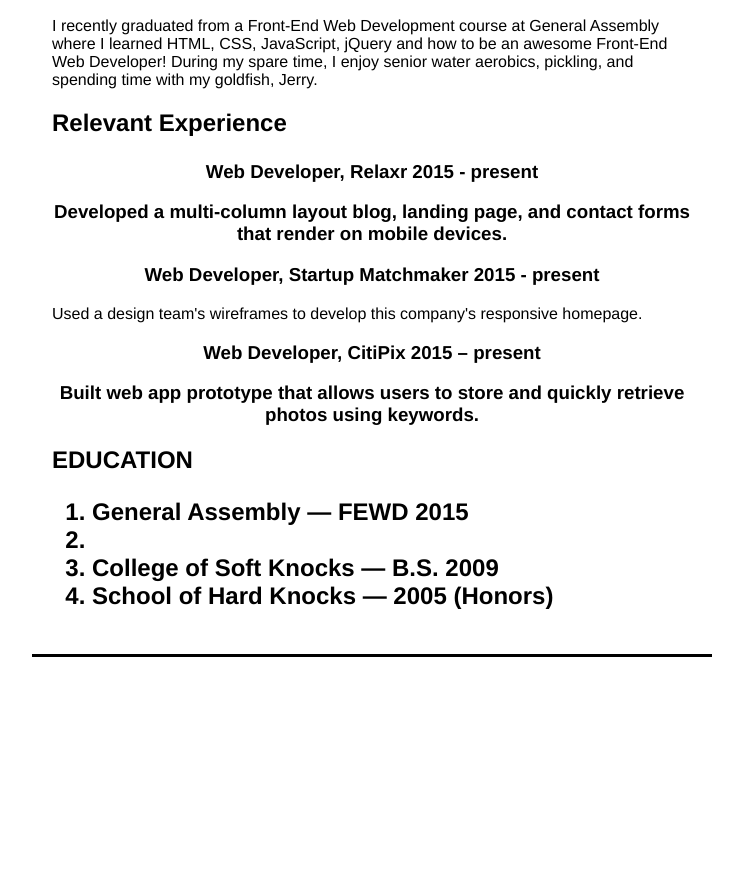
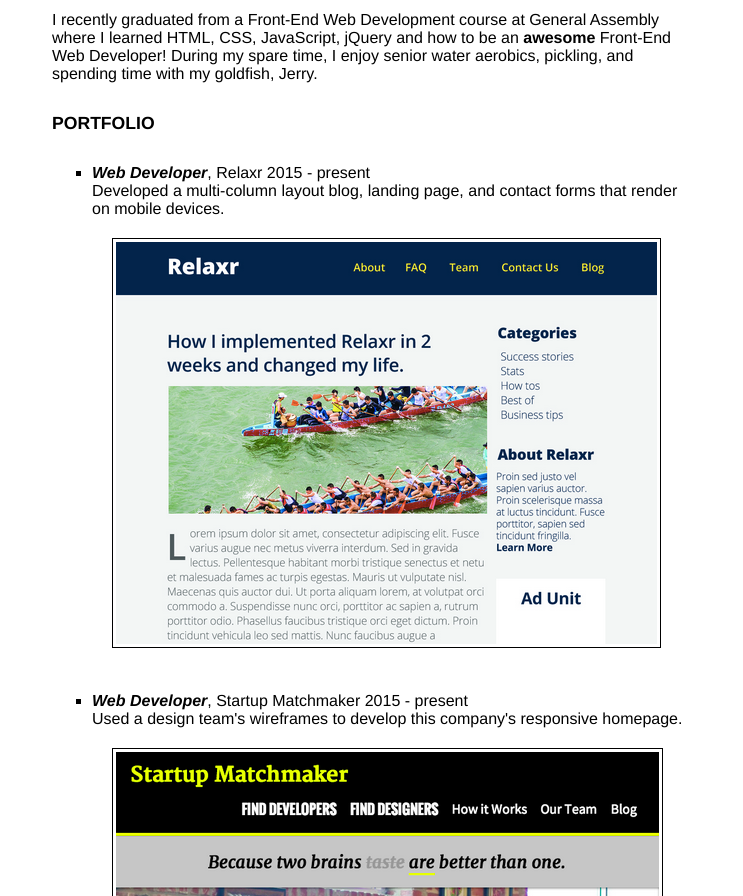
Before and after one commit to lnspham/my_portfolio, a plain HTML site: page portfolio.html in a window 1280 px wide. Shown: the part 252-1148 px from the top of the page, without its empty margins (268-1011 px from the left). Before the commit the page ends 1009 px from the top, so only its background shows below. Drawn offline with Linux system fonts and the light colour scheme.

Commit message:
Finished up the Portfolio page & clean up the index page

```diff
--- a/css/style.css
+++ b/css/style.css
@@ -2,7 +2,7 @@ body {
 	border-top: 3px solid black;
 	border-bottom: 3px solid black;
 	font-family: Helvetica, Arial, san serif;
-	padding: 20px;
+	padding: 20px 20px 40px 20px;
 	margin: 100px 300px;
 	font-size: 100%;
 }
@@ -10,6 +10,17 @@ body {
 a {
 	color: black;
 	text-decoration: underline;
+}
+
+img {
+	border: 1px solid black;
+	padding: 3px;
+	margin: 20px 20px 20px 20px;
+}
+
+img.image-right {
+	float: right;
+	margin-top: 8px;
 }
 
 header {
@@ -22,10 +33,12 @@ nav {
 
 h1 {
 	padding: 0;
+	font-size: 130%
 }
 
 h3 {
-	text-align: center;
+	font-size: 110%;
+	margin: 30px 0;
 }
 
 #social-media {
@@ -33,3 +46,11 @@ h3 {
 	font-size: 110%;
 	text-align: center;
 }
+
+ul#porfolio {
+	list-style-type: square;
+}
+
+ul#porfolio li {
+	margin-bottom: 20px;
+}
--- a/portfolio.html
+++ b/portfolio.html
@@ -5,32 +5,38 @@
 </head>
 <body>
 <header>
-	<nav><a href="resume">About Me</a> | <em>Portfolio</em></nav>
+	<nav><a href="index.html">About Me</a> | <em>Portfolio</em></nav>
 	<h1>LY PHAM</h1>
+	<hr>
 </header>
 
 <body>
 	<h2>Experience</h2>
 
-	<p>I recently graduated from a Front-End Web Development course at General Assembly where I learned HTML, CSS, JavaScript, jQuery and how to be an awesome Front-End Web Developer! During my spare time, I enjoy senior water aerobics, pickling, and spending time with my goldfish, Jerry.</p>
+	<p>I recently graduated from a Front-End Web Development course at General Assembly where I learned HTML, CSS, JavaScript, jQuery and how to be an <strong>awesome</strong> Front-End Web Developer! During my spare time, I enjoy senior water aerobics, pickling, and spending time with my goldfish, Jerry.</p>
 
-	<h2>Relevant Experience</p>
+	<h3>PORTFOLIO</h3>
 
-	<h3>Web Developer, Relaxr 2015 - present<h3>
-	<p>Developed a multi-column layout blog, landing page, and contact forms that render on mobile devices.</p>
+	<ul id="porfolio">
+		<li><strong><em>Web Developer</em></strong>, Relaxr 2015 - present<br>
+			Developed a multi-column layout blog, landing page, and contact forms that render on mobile devices.<br>
+			<img src="images/relaxr_deliverable.png" alt="Relaxr Website">
+		</li>
+		<li><strong><em>Web Developer</em></strong>, Startup Matchmaker 2015 - present<br>
+			Used a design team's wireframes to develop this company's responsive homepage.
+			<img src="images/startup_matchmaker_deliverable.png" alt="Startup Matchmaker Webiste">
+		</li>
+		<li><strong><em>Web Developer</em></strong>, CitiPix 2015 - present<br>
+			Built web app prototype that allows users to store and quickly retrieve photos using keywords.
+			<img src="images/citipix_deliverable.png" alt="CitiPix Website">
+		</li>
+	</ul>
 
-	<h3>Web Developer, Startup Matchmaker 2015 - present</h3>
-	<p>Used a design team's wireframes to develop this company's responsive homepage.</p>
-
-	<h3>Web Developer, CitiPix 2015 – present<h3>
-	<p>Built web app prototype that allows users to store and quickly retrieve photos using keywords.</p>
-
-
-	<h2>EDUCATION</p>
-	<ol>
-	<li>General Assembly — FEWD 2015</li>
-	<li><li>College of Soft Knocks — B.S. 2009</li>
-	<li>School of Hard Knocks — 2005 (Honors)</li>
-	</ol>
+	<h3>EDUCATION</h3>
+	<ul>
+	<li>General Assembly - FEWD 2015</li>
+	<li>College of Soft Knocks - B.S. 2009</li>
+	<li>School of Hard Knocks - 2005 (Honors)</li>
+	</ul>
 </body>
 </html>
```
Also changed, not shown: index.html (+2 -2 lines), images/profile-original.jpg (added), images/profile.jpg.
